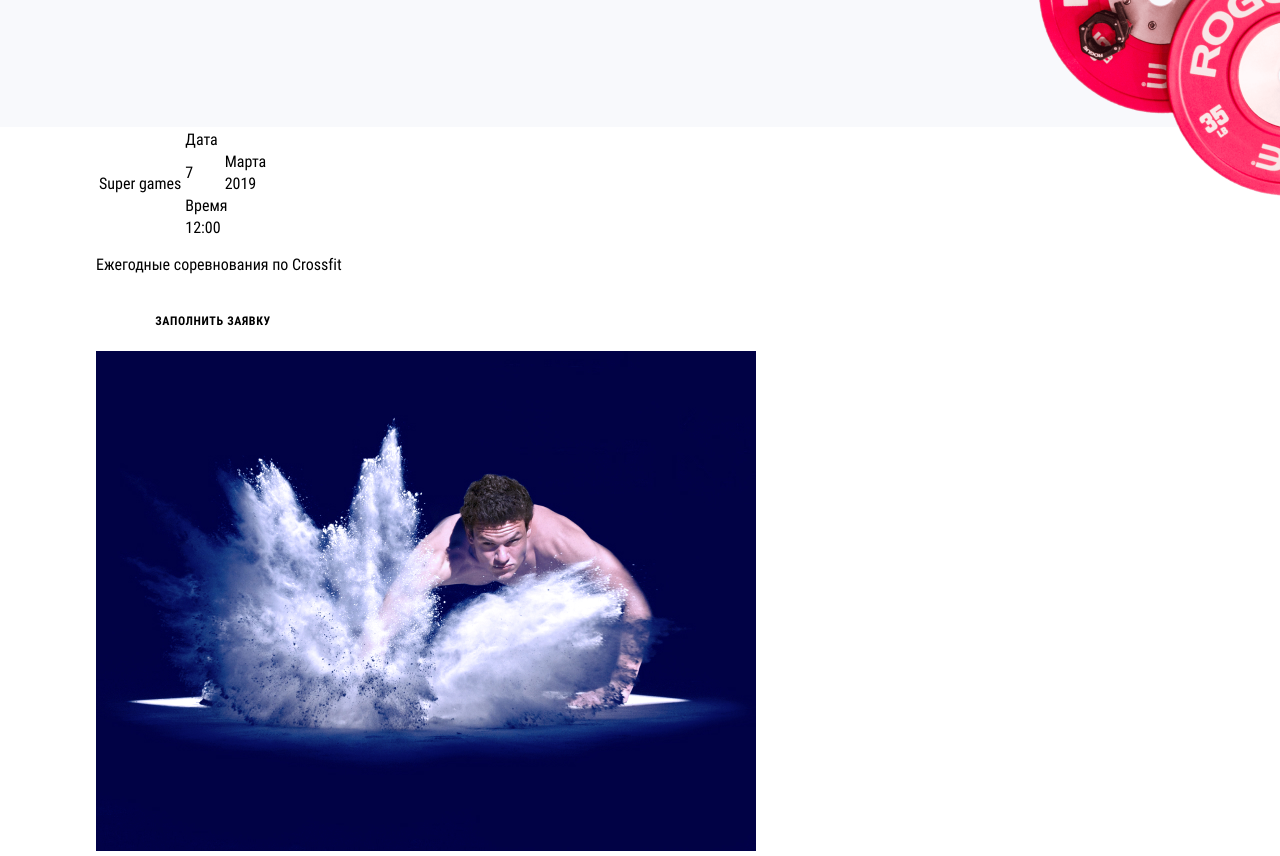
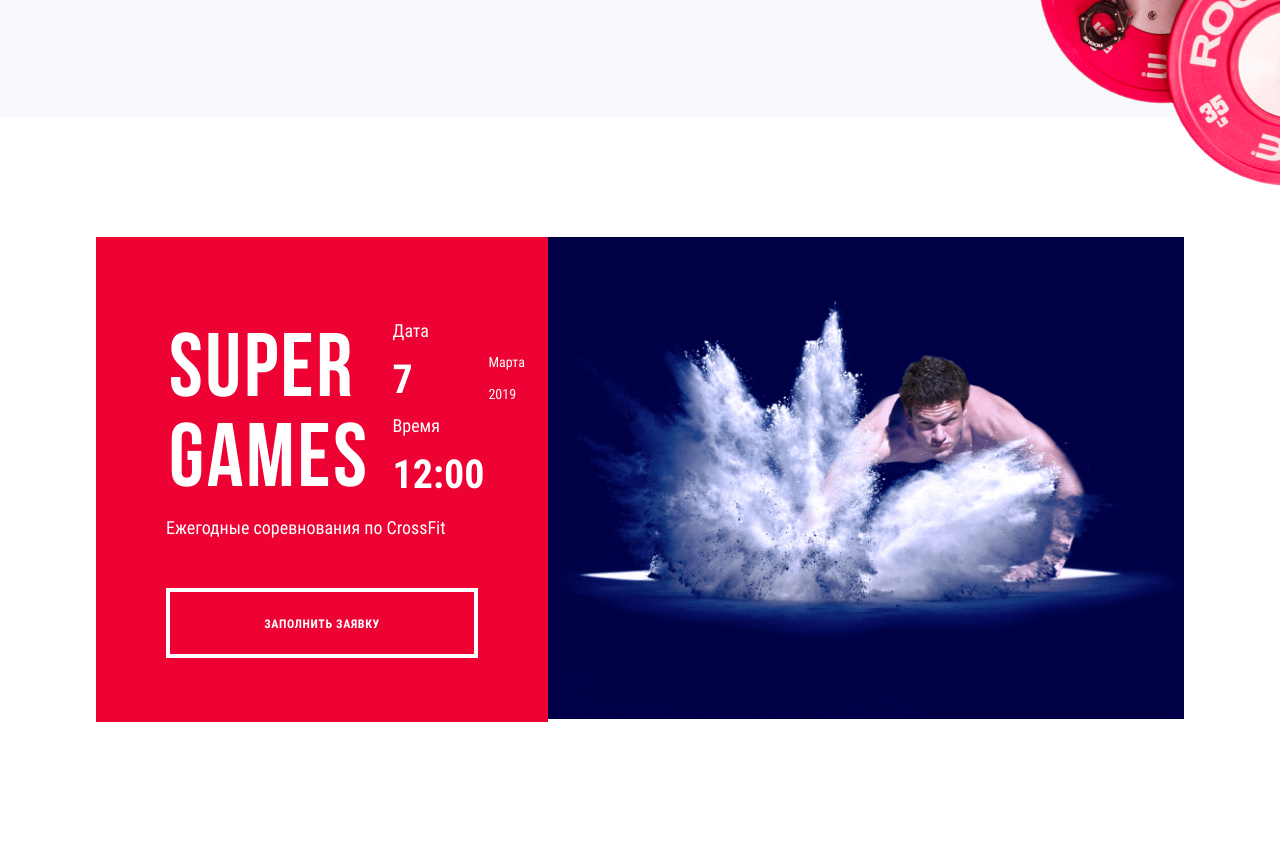
Before and after one commit to 2tankov2/-fitness-center, a website: page source/index.html in a window 1280 px wide. Shown: the part 2166-3022 px from the top of the page. After the commit the page ends 2890 px from the top, so only its background shows below. Drawn offline with nearby package versions, Linux system fonts and the light colour scheme; files that its build step writes are made by us from their sources.

Commit message:
дорабатывает стили блока <promo> для desktop

```diff
--- a/source/index.html
+++ b/source/index.html
@@ -151,24 +151,24 @@
           <div class="info">
             <table>
               <tr>
-                <td rowspan="7" class="topic">Super games</td>
-                <td colspan="2">Дата</td>
+                <td rowspan="7" class="info__topic">Super games</td>
+                <td colspan="2" class="info__name">Дата</td>
               </tr>
               <tr>
-                <td rowspan="2">7</td>
-                <td>Марта</td>
+                <td rowspan="2" class="info__date">7</td>
+                <td class="info__month">Марта</td>
               </tr>
               <tr>
-                <td>2019</td>
+                <td class="info__year">2019</td>
               </tr>
               <tr>
-                <td colspan="2">Время</td>
+                <td colspan="2" class="info__name">Время</td>
               </tr>
               <tr>
-                <td rowspan="2">12:00</td>
+                <td rowspan="2" class="info__time">12:00</td>
               </tr>
             </table>
-            <p>Ежегодные соревнования по Crossfit</p>
+            <p>Ежегодные соревнования по CrossFit</p>
             <a class="button button--promo">Заполнить заявку</a>
           </div>
         </div>
--- a/source/sass/blocks/button.scss
+++ b/source/sass/blocks/button.scss
@@ -48,6 +48,12 @@
   margin-bottom: 56px;
 }
 
+.button--promo {
+  width: 100%;
+  padding-top: 24px;
+  padding-bottom: 24px;
+}
+
 @media (max-width: $tablet-width) {
   .button--subscription-buy {
     width: 187px;
--- a/source/sass/blocks/catalog.scss
+++ b/source/sass/blocks/catalog.scss
@@ -128,6 +128,7 @@
     &:hover,
     &:focus {
       min-height: 384px;
+      box-sizing: border-box;
       border-image-source: url("../../img/border-mobile.png");
     }
   }
--- a/source/sass/blocks/container.scss
+++ b/source/sass/blocks/container.scss
@@ -16,7 +16,11 @@
 
 .container--subscription {
   padding-top: 116px;
-  padding-bottom: 120px;
+  padding-bottom: 110px;
+}
+
+.container--promo {
+  padding-top: 120px;
 }
 
 @media (max-width: $tablet-width) {
--- /dev/null
+++ b/source/sass/blocks/info.scss
@@ -0,0 +1,42 @@
+.info {
+  width: 69%;
+  display: flex;
+  margin: 0 auto;
+  flex-direction: column;
+}
+
+.info__topic {
+  font-family: "bebas_neue", "Ariel", cursive;
+  font-weight: bold;
+  font-size: 90px;
+  line-height: 90px;
+  letter-spacing: 0.03em;
+  padding-right: 20px;
+}
+
+.info__name {
+  font-size: 18px;
+  line-height: 150%;
+}
+
+.info__date,
+.info__time {
+  font-weight: bold;
+  font-size: 40px;
+  line-height: 150%;
+}
+
+.info__month,
+.info__year {
+  font-size: 14px;
+  line-height: 150%;
+}
+
+.info p {
+  margin: 0;
+  padding-top: 10px;
+  padding-bottom: 49px;
+
+  font-size: 18px;
+  line-height: 128%;
+}
--- /dev/null
+++ b/source/sass/blocks/promo.scss
@@ -0,0 +1,12 @@
+.promo {
+  width: 100%;
+  display: flex;
+}
+
+.promo__info {
+  width: 43.1%;
+  padding-top: 77px;
+
+  background-color: #ed0233;
+  color: #ffffff;
+}
--- a/source/sass/style.scss
+++ b/source/sass/style.scss
@@ -12,3 +12,5 @@
 @import "blocks/sunscription.scss";
 @import "blocks/months-list.scss";
 @import "blocks/catalog.scss";
+@import "blocks/promo.scss";
+@import "blocks/info.scss";
```
Also changed, not shown: build/css/style.min.css, build/index.html, 1 other file.
